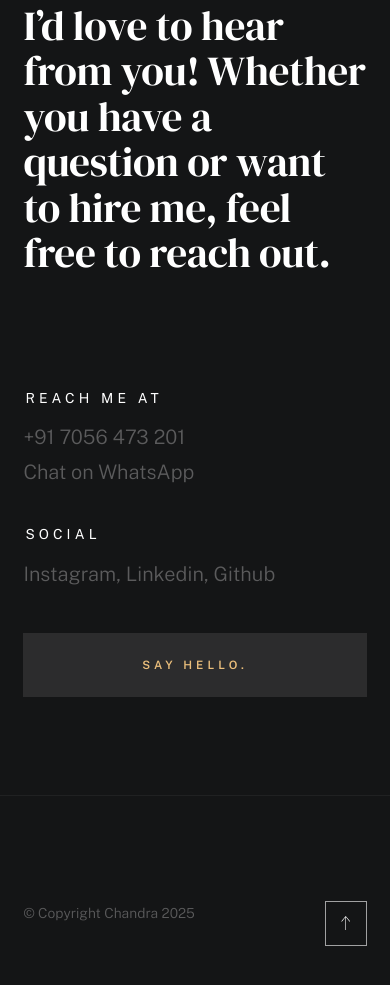
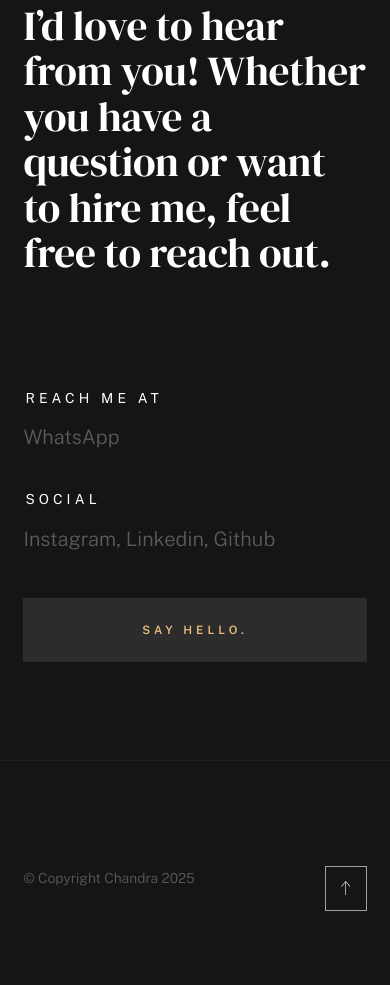
Before and after one commit to spychandan/portfolio, a website: page index.html in a window 390 px wide. Shown: the part 5511-6496 px from the top of the page. Drawn offline with nearby package versions, Linux system fonts and the light colour scheme; a web font is replaced by a local one.

Commit message:
Phone update

```diff
--- a/index.html
+++ b/index.html
@@ -513,8 +513,8 @@
                     <div class="column lg-3 md-5 tab-6 stack-on-550 contact-block">
                         <h3 class="text-pretitle">Reach me at</h3>
                         <p class="contact-links">
-                            <a href="tel:+91 7056 473 201">+91 7056 473 201</a><br>
-                            <a href="https://wa.me/918708693049?text=Hi%20Chandra,%20I%20want%20to%20discuss%20a%20project." target="_blank">Chat on WhatsApp</a>
+                            <!-- <a href="tel:+91 7056 473 201">+91 7056 473 201</a><br> -->
+                            <a href="https://wa.me/918708693049?text=Hi%20Chandra,%20I%20want%20to%20discuss%20a%20project." target="_blank">WhatsApp</a>
 
                         </p>
                     </div>
```
